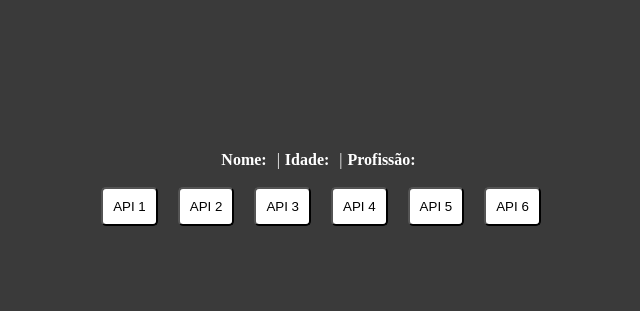
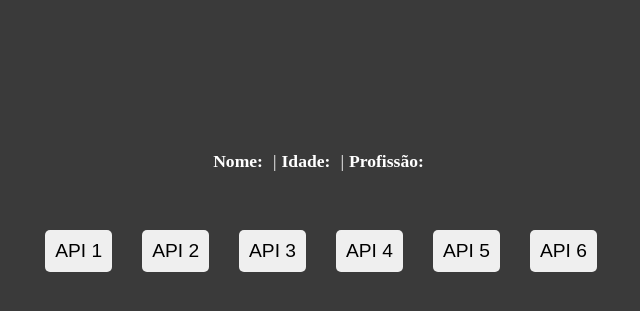
Before and after one commit to giimb12/-Criando-API, a plain HTML site: page index.html in a window 1280 px wide. Shown: the part 205-516 px from the top of the page, without its empty margins (319-959 px from the left). Drawn offline with Linux system fonts and the light colour scheme.

Commit message:
Update style.css

```diff
--- a/style.css
+++ b/style.css
@@ -30,20 +30,7 @@ body{
     justify-content: center;
     flex-direction: row;
     gap: 5px;
-}
-
-#botoes{
-    display: flex;
-    justify-content: center;
-    flex-direction: row;
-    gap: 20px;
-}
-
-.botao{
-    background-color: #ffffff;;
-    padding: 10px;
-    border-radius: 5px;
-    color: black
+    font-size: 1.1em;
 }
 
 #imagens{
@@ -51,3 +38,54 @@ body{
     justify-content: center;
     padding-bottom: 20px;
 }
+
+#botoes{
+    display: flex;
+    justify-content: center;
+    flex-direction: row;
+    gap: 30px;
+    margin-top: 40px;
+}
+
+
+.botao{
+    border: none;
+    color: black;
+    padding: 10px;
+    font-size: 1.2em;
+    border-radius: 5px;
+    position: relative;
+    box-sizing: border-box;
+    cursor: pointer;
+    transition: all 500ms ease;
+}
+
+#botao1:hover{
+    background-color: black;
+    color: white;
+}
+
+#botao2:hover{
+    background-color: blue;
+    color: white;
+}
+
+#botao3:hover{
+    background-color: rgb(255, 51, 0);
+    color: white;
+}
+
+#botao4:hover{
+    background-color: rgba(255, 187, 0, 0.863);
+    color: white;
+}
+
+#botao5:hover{
+    background-color: rgb(49, 80, 255);
+    color: white;
+}
+
+#botao6:hover{
+    background-color: black;
+    color: white;
+}
```
